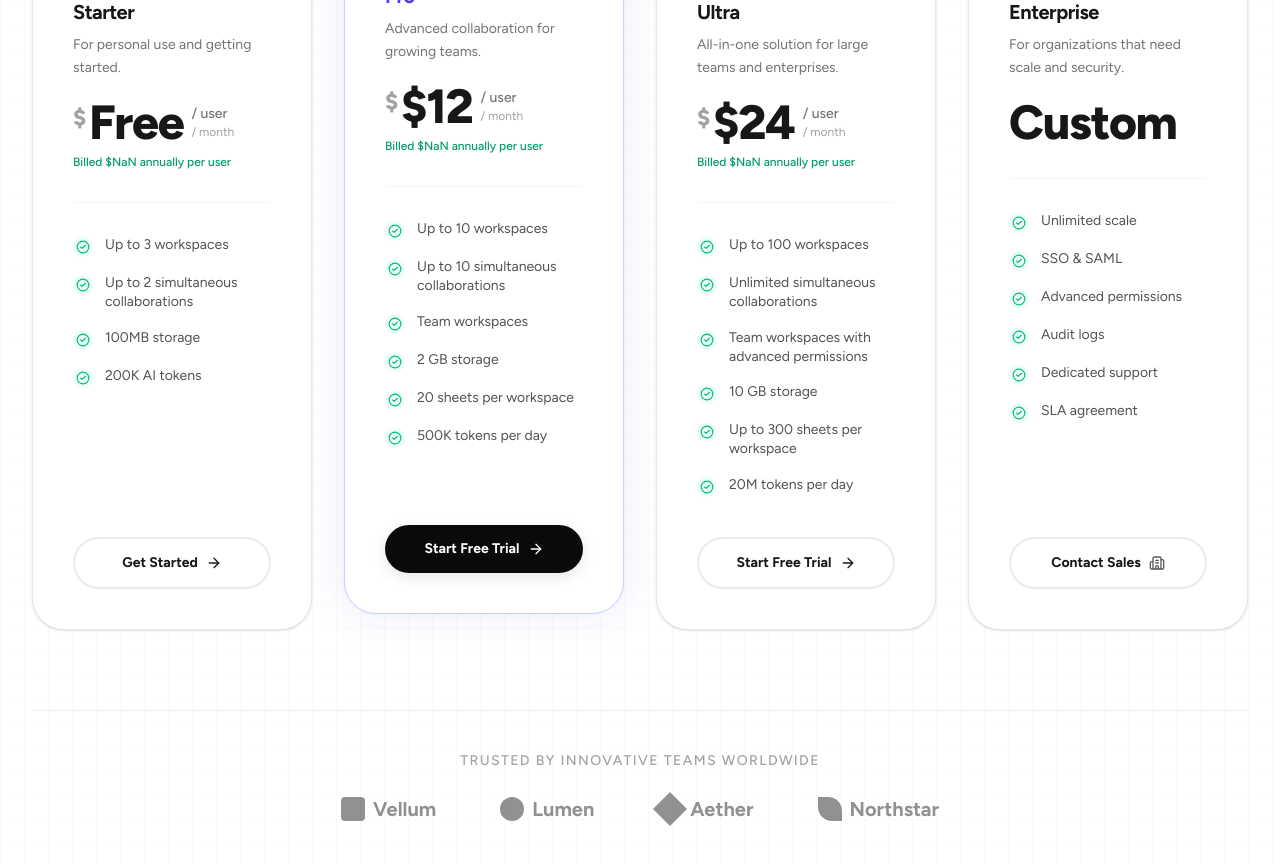
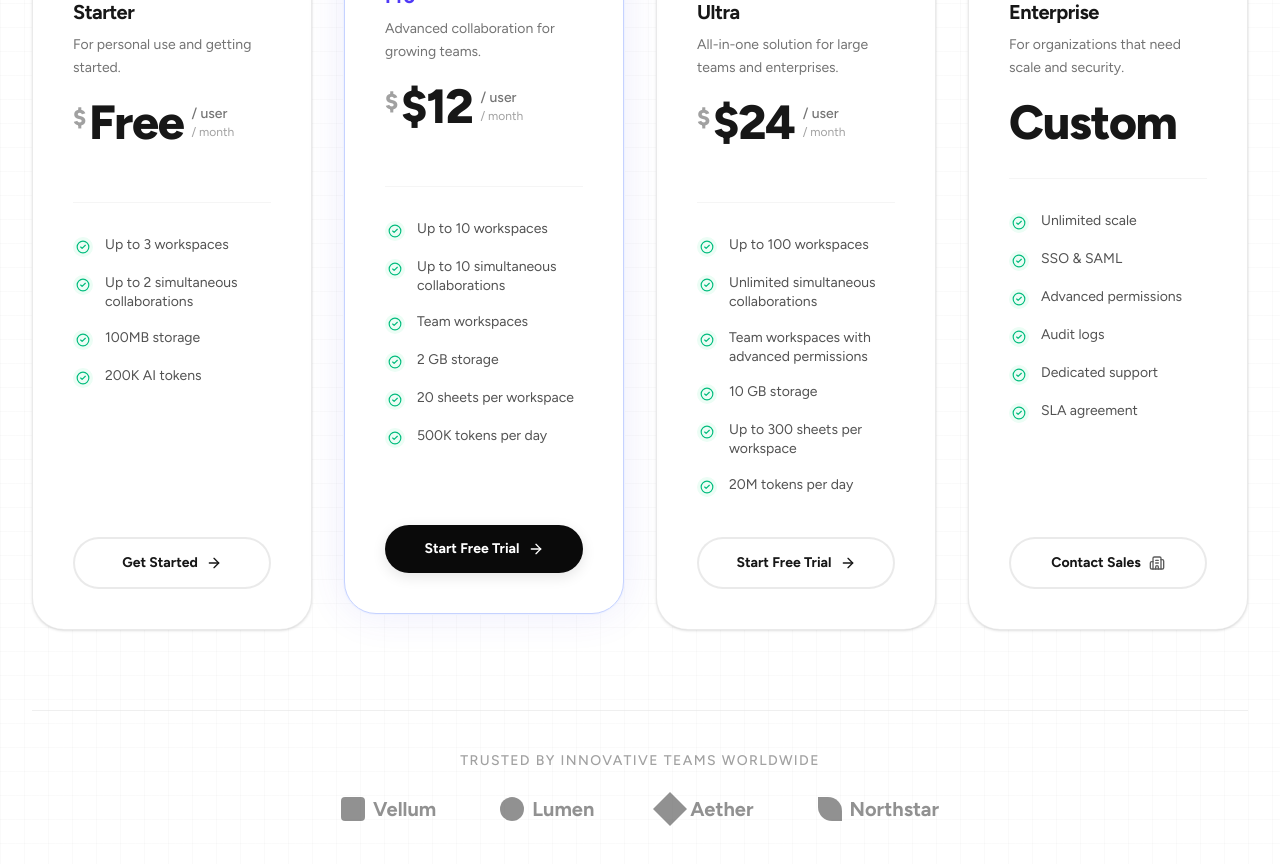
Before and after one commit to dariogeorge21/plannerhq, a Next.js app: page / in a window 1280 px wide. Shown: the part 7680-8544 px from the top of the page. Built offline with nearby package versions, Linux system fonts and the light colour scheme.

Commit message:
fix: Update pricing display format to use locale string for annual billing

```diff
--- a/src/components/landingPage/pricing.tsx
+++ b/src/components/landingPage/pricing.tsx
@@ -156,7 +156,7 @@ export default function Pricing() {
                             exit={{ opacity: 0 }}
                             className="text-xs font-medium text-emerald-600"
                           >
-                            Billed ${parseInt(plan.yearlyPrice) * 12} annually per user
+                            {/* Billed ${ (parseInt(plan.yearlyPrice) * 12 ).toLocaleString() } annually per user */}
                           </motion.p>
                         )}
                       </AnimatePresence>
```
